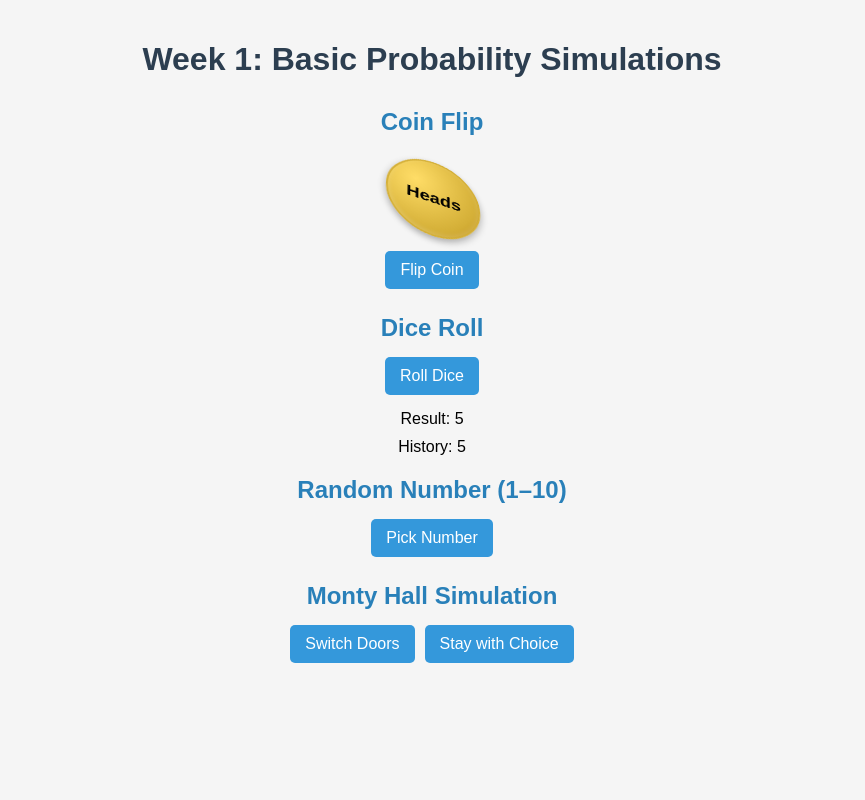
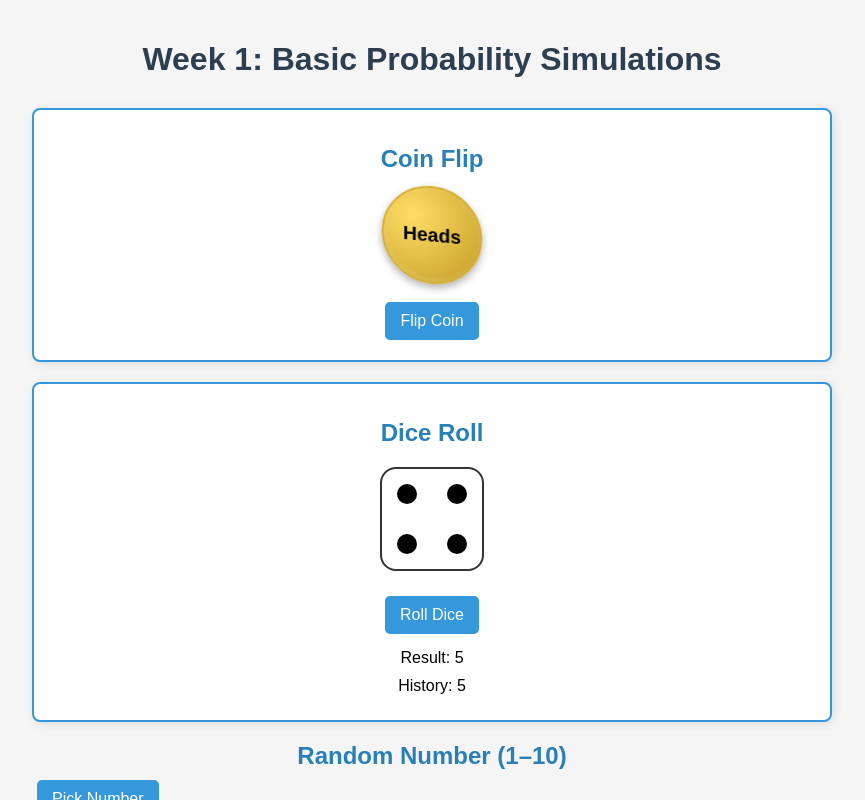
Before and after one commit to OdinsBeard82/probability-statistics-python, a React (Create React App) app in the folder probability-statistics-web/: page / in a window 1280 px wide. Both pictures are taken after a click on the button "Roll Dice". Shown: the top 800 px of the page, without its empty margins (208-1073 px from the left). Built offline with nearby package versions, Linux system fonts and the light colour scheme.

Commit message:
dice added and coin updated

```diff
--- a/probability-statistics-web/src/components/CoinFlip.js
+++ b/probability-statistics-web/src/components/CoinFlip.js
@@ -3,28 +3,27 @@ import Coin from './images/Coin';
 import './images/coin.css';
 
 function CoinFlip() {
-    const [side, setSide] = useState('Heads'); // Track the current side
+    const [side, setSide] = useState('Heads');
     const [result, setResult] = useState('');
     const [history, setHistory] = useState([]);
 
     const flipCoin = () => {
         const outcome = Math.random() < 0.5 ? 'Heads' : 'Tails';
-        setSide(outcome);       // Update visual coin
-        setResult(outcome);     // Update text result
+        setSide(outcome);
+        setResult(outcome);
         setHistory(prev => [...prev, outcome]);
     };
 
     return (
-        <div style={{ marginBottom: '20px' }}>
+        <div className="CoinFlip" style={{ marginBottom: '20px', textAlign: 'center' }}>
             <h2>Coin Flip</h2>
 
-            {/* Coin display */}
-            <Coin side={side} />
+            {/* Wrapper to center coin and button */}
+            <div className="coin-wrapper">
+                <Coin side={side} />
+                <button onClick={flipCoin}>Flip Coin</button>
+            </div>
 
-            {/* Flip button */}
-            <button onClick={flipCoin}>Flip Coin</button>
-
-            {/* Result and history */}
             {result && <p>Result: {result}</p>}
             {history.length > 0 && <p>History: {history.join(', ')}</p>}
         </div>
--- a/probability-statistics-web/src/components/DiceRoll.js
+++ b/probability-statistics-web/src/components/DiceRoll.js
@@ -1,7 +1,9 @@
 import React, { useState } from 'react';
+import Dice from './images/Dice';
+import './images/dice.css';
 
 function DiceRoll() {
-    const [roll, setRoll] = useState(null);
+    const [roll, setRoll] = useState(1);
     const [history, setHistory] = useState([]);
 
     const rollDice = () => {
@@ -11,13 +13,17 @@ function DiceRoll() {
     };
 
     return (
-        <div style={{ marginBottom: '20px' }}>
+        <div className="DiceRoll" style={{ marginBottom: '20px', textAlign: 'center' }}>
             <h2>Dice Roll</h2>
-            <button onClick={rollDice}>Roll Dice</button>
+
+            {/* Wrapper to center dice and button */}
+            <div className="dice-wrapper">
+                <Dice number={roll} />
+                <button onClick={rollDice}>Roll Dice</button>
+            </div>
+
             {roll && <p>Result: {roll}</p>}
-            {history.length > 0 && (
-                <p>History: {history.join(', ')}</p>
-            )}
+            {history.length > 0 && <p>History: {history.join(', ')}</p>}
         </div>
     );
 }
--- a/probability-statistics-web/src/components/images/Coin.js
+++ b/probability-statistics-web/src/components/images/Coin.js
@@ -3,7 +3,7 @@ import './coin.css';
 
 function Coin({ side = 'Heads' }) {
     return (
-        <div className="coin-container">
+        <div className="coin-wrapper">
             <div className={`coin ${side.toLowerCase()}`}>
                 <div className="front">Heads</div>
                 <div className="back">Tails</div>
--- /dev/null
+++ b/probability-statistics-web/src/components/images/Dice.js
@@ -0,0 +1,17 @@
+import React from 'react';
+import './dice.css';
+
+function Dice({ number = 1 }) {
+    return (
+        <div className={`dice dice-${number}`}>
+            <div className="dot dot1"></div>
+            <div className="dot dot2"></div>
+            <div className="dot dot3"></div>
+            <div className="dot dot4"></div>
+            <div className="dot dot5"></div>
+            <div className="dot dot6"></div>
+        </div>
+    );
+}
+
+export default Dice;
--- a/probability-statistics-web/src/components/images/coin.css
+++ b/probability-statistics-web/src/components/images/coin.css
@@ -1,47 +1,69 @@
-.coin-container {
+.coin-wrapper {
     display: flex;
-    justify-content: center;
-    perspective: 1000px;
-    /* 3D perspective */
+    flex-direction: column;
+    align-items: center;
+    gap: 10px;
+    /* space between coin and button */
 }
 
+/* Coin styles */
 .coin {
     width: 100px;
     height: 100px;
-    position: relative;
-    transform-style: preserve-3d;
-    transition: transform 0.8s ease;
-    /* Increase the angle for more 3D effect */
-    transform: rotateX(45deg) rotateY(25deg);
-}
-
-.coin .front,
-.coin .back {
-    position: absolute;
-    width: 100%;
-    height: 100%;
     border-radius: 50%;
+    background: radial-gradient(circle at 30% 30%, #ffdd67, #d4af37 70%, #b8860b 100%);
+    border: 2px solid #d4af37;
     display: flex;
     align-items: center;
     justify-content: center;
     font-weight: bold;
     font-size: 20px;
-    backface-visibility: hidden;
-    background: radial-gradient(circle at 30% 30%, #ffdd67, #d4af37 70%, #b8860b 100%);
-    border: 2px solid #d4af37;
     box-shadow: 0 4px 8px rgba(0, 0, 0, 0.3), inset 0 -2px 6px rgba(255, 255, 255, 0.2);
+    perspective: 1000px;
+    transform-style: preserve-3d;
+    transition: transform 0.8s ease;
+    margin: 0 auto;
+    position: relative;
 }
 
-.coin .back {
+/* Front and back sides */
+.front,
+.back {
+    position: absolute;
+    width: 100%;
+    height: 100%;
+    border-radius: 50%;
+    backface-visibility: hidden;
+    display: flex;
+    align-items: center;
+    justify-content: center;
+}
+
+.back {
     transform: rotateY(180deg);
 }
 
-/* Flip animation */
+/* Flip animation classes */
 .coin.heads {
-    transform: rotateX(45deg) rotateY(25deg);
+    transform: rotateX(20deg) rotateY(15deg);
 }
 
 .coin.tails {
-    transform: rotateX(45deg) rotateY(205deg);
-    /* rotate Y + maintain steep angle */
+    transform: rotateX(20deg) rotateY(195deg);
 }
+
+/* Button styling */
+button {
+    background-color: #3498db;
+    color: white;
+    border: none;
+    padding: 10px 15px;
+    border-radius: 5px;
+    cursor: pointer;
+    font-size: 16px;
+    display: block;
+}
+
+button:hover {
+    background-color: #2980b9;
+}
--- /dev/null
+++ b/probability-statistics-web/src/components/images/dice.css
@@ -0,0 +1,140 @@
+.dice {
+    width: 100px;
+    height: 100px;
+    background: white;
+    border-radius: 16px;
+    border: 2px solid #333;
+    position: relative;
+    /* for absolute dots */
+    margin: 10px auto;
+    /* center dice under heading */
+    perspective: 1000px;
+    transform-style: preserve-3d;
+    transition: transform 0.8s ease;
+}
+
+/* Dot common style */
+.dot {
+    width: 20px;
+    height: 20px;
+    background: black;
+    border-radius: 50%;
+    opacity: 0;
+    position: absolute;
+    /* absolute positioning inside dice */
+}
+
+/* Dot positions inside dice */
+.dot1 {
+    top: 15%;
+    left: 15%;
+}
+
+/* top-left */
+.dot2 {
+    top: 15%;
+    right: 15%;
+}
+
+/* top-right */
+.dot3 {
+    top: 50%;
+    left: 15%;
+    transform: translateY(-50%);
+}
+
+/* middle-left */
+.dot4 {
+    top: 50%;
+    right: 15%;
+    transform: translateY(-50%);
+}
+
+/* middle-right */
+.dot5 {
+    bottom: 15%;
+    left: 15%;
+}
+
+/* bottom-left */
+.dot6 {
+    bottom: 15%;
+    right: 15%;
+}
+
+/* bottom-right */
+.dotCenter {
+    top: 50%;
+    left: 50%;
+    transform: translate(-50%, -50%);
+}
+
+/* for 1, 3, 5 */
+
+/* Dice numbers */
+.dice-1 .dotCenter {
+    opacity: 1;
+}
+
+.dice-2 .dot1,
+.dice-2 .dot6 {
+    opacity: 1;
+}
+
+.dice-3 .dot1,
+.dice-3 .dotCenter,
+.dice-3 .dot6 {
+    opacity: 1;
+}
+
+.dice-4 .dot1,
+.dice-4 .dot2,
+.dice-4 .dot5,
+.dice-4 .dot6 {
+    opacity: 1;
+}
+
+.dice-5 .dot1,
+.dice-5 .dot2,
+.dice-5 .dotCenter,
+.dice-5 .dot5,
+.dice-5 .dot6 {
+    opacity: 1;
+}
+
+.dice-6 .dot1,
+.dice-6 .dot2,
+.dice-6 .dot3,
+.dice-6 .dot4,
+.dice-6 .dot5,
+.dice-6 .dot6 {
+    opacity: 1;
+}
+
+/* Button styling */
+button {
+    background-color: #3498db;
+    color: white;
+    border: none;
+    padding: 10px 15px;
+    border-radius: 5px;
+    cursor: pointer;
+    font-size: 16px;
+    display: block;
+    margin: 10px auto;
+    /* center button */
+}
+
+button:hover {
+    background-color: #2980b9;
+}
+
+.dice-wrapper {
+    display: flex;
+    flex-direction: column;
+    /* stack dice on top of button */
+    align-items: center;
+    /* center horizontally */
+    gap: 10px;
+    /* spacing between dice and button */
+}
```
